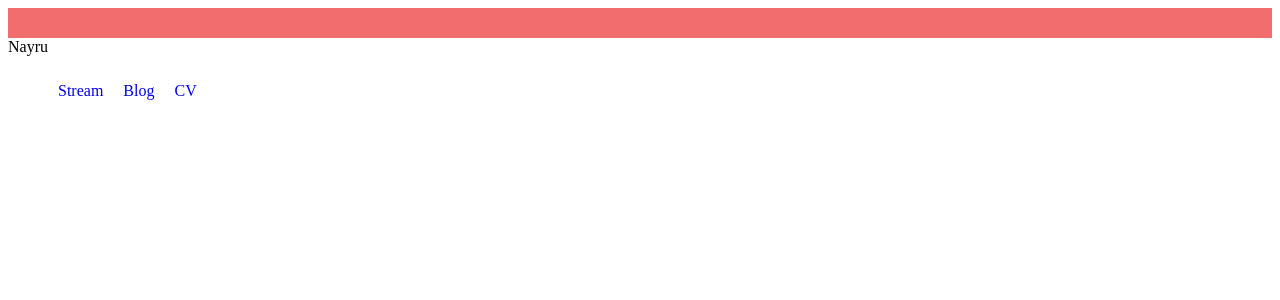
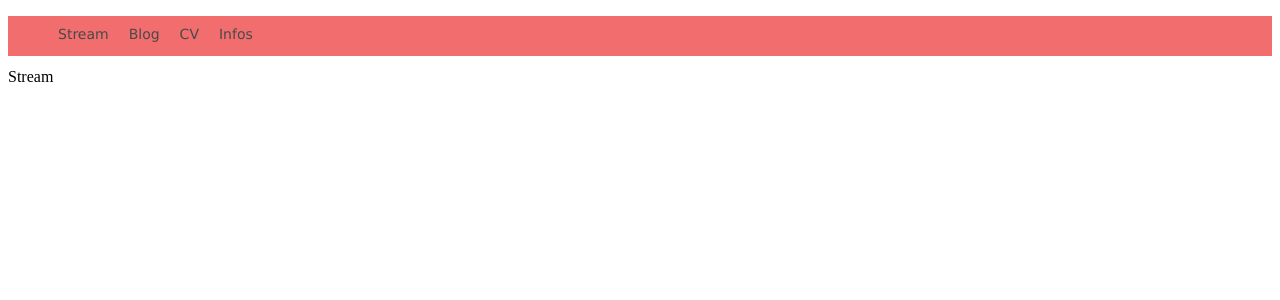
Before and after one commit to klervicn/klervicn-blog-resume, a Next.js app: page / in a window 1280 px wide. Shown: the top 300 px of the page. Built offline with nearby package versions, Linux system fonts and the light colour scheme.

Commit message:
Add tab navigation - Modify the resume to fit in the tab - Try to implement hover style on tab's name

```diff
--- a/components/AnchorPanel.js
+++ b/components/AnchorPanel.js
@@ -34,7 +34,8 @@ export default ({ language }) => (
       right: '10px',
       position: 'sticky',
       position: 'fixed',
-      fontFamily: 'Verdana'
+      fontFamily: 'Verdana',
+      marginTop: 50
     }}
   >
     <div
--- a/components/Pane.js
+++ b/components/Pane.js
@@ -1,28 +1,49 @@
 import React from 'react';
+import { labelColor } from '../styles/colors';
+import { titlesColor } from '../styles/colors';
 
 //Each individual tab
 
 export default class Pane extends React.PureComponent {
   constructor() {
     super();
+
+    this.state = { hover: false };
+    this.handleClick = this.handleClick.bind(this);
   }
 
   handleClick(e) {
     e.preventDefault();
-    //Ajouter la méthode au dessus
+    this.props.handleClick();
+  }
+  toggleHover() {
+    this.setState({ hover: !this.state.hover });
   }
 
   render() {
+    var linkStyle;
+    if (this.state.hover) {
+      linkStyle = { color: titlesColor };
+    } else {
+      linkStyle = { color: labelColor };
+    }
     return (
       <li style={{ display: 'inline-block' }}>
         <a
-          style={{
-            display: 'inline-block',
-            textDecoration: 'none',
-            padding: '10px'
-          }}
+          style={Object.assign(
+            {
+              display: 'inline-block',
+              textDecoration: 'none',
+              padding: '10px',
+              fontFamily: 'Verdana',
+              fontSize: 14
+            },
+            linkStyle
+          )}
           href={this.props.url}
           onClick={this.handleClick}
+          onMouseEnter={this.toggleHover}
+          onMouseLeave={this.toggleHover}
         >
           {this.props.name}
         </a>
--- /dev/null
+++ b/components/PaneContent.js
@@ -0,0 +1,31 @@
+import React from 'react';
+import Resume from '../pages/resume';
+
+export default ({ currentTab }) => (
+  <div className="content">
+    {currentTab === 1
+      ? <div>
+          <p>Stream</p>
+        </div>
+      : null}
+
+    {currentTab === 2
+      ? <div>
+          <p>Blog</p>
+        </div>
+      : null}
+
+    {currentTab === 3
+      ? <div>
+          <Resume />
+        </div>
+      : null}
+
+    {currentTab === 4
+      ? <div>
+          <p>Infos</p>
+        </div>
+      : null}
+
+  </div>
+);
--- a/components/Tabs.js
+++ b/components/Tabs.js
@@ -1,21 +1,41 @@
 import React from 'react';
 import Pane from '../components/Pane';
 
-const tabList = [
-  { id: 1, name: 'Stream', url: '/stream' },
-  { id: 2, name: 'Blog', url: '/blog' },
-  { id: 2, name: 'CV', url: '/resume' }
-];
+//             handleClick={this.handleClick}
 
 //Hold the tab navigation
+// Demander à Elie l'explication de cette histoire de bind là
 
-export default () => (
-  <nav>
-    <ul>
-      {tabList.map(function(tab) {
-        return <Pane url={tab.url} name={tab.name} />;
-      })}
+export default class Tabs extends React.PureComponent {
+  constructor() {
+    super();
 
-    </ul>
-  </nav>
-);
+    this.handleClick = this.handleClick.bind(this);
+  }
+
+  handleClick(tab) {
+    this.props.changeTab(tab);
+  }
+
+  render() {
+    return (
+      <nav>
+        <ul>
+          {this.props.tabList.map(
+            function(tab) {
+              return (
+                <Pane
+                  key={tab.id}
+                  url={tab.url}
+                  name={tab.name}
+                  handleClick={this.handleClick.bind(this, tab)}
+                  isCurrent={this.props.currentTab === tab.id}
+                />
+              );
+            }.bind(this)
+          )}
+        </ul>
+      </nav>
+    );
+  }
+}
--- a/pages/index.js
+++ b/pages/index.js
@@ -1,6 +1,14 @@
 import React from 'react';
 import Head from 'next/head';
 import Tabs from '../components/Tabs';
+import PaneContent from '../components/PaneContent';
+
+const tabList = [
+  { id: 1, name: 'Stream', url: '/stream' },
+  { id: 2, name: 'Blog', url: '/blog' },
+  { id: 3, name: 'CV', url: '/resume' },
+  { id: 4, name: 'Infos', url: '/infos' }
+];
 
 /* TopBorder = Couleur thème (il est temps de se bouger le cul et d'aller choper la vraie couleur)
   Header = Le titre, Nayru ? + RS ?
@@ -11,7 +19,23 @@ import Tabs from '../components/Tabs';
 
  */
 
-export default () => (
+export default class Main extends React.PureComponent {
+  constructor() {
+    super();
+
+    this.state = {
+      currentTab: 1
+    };
+
+    this.changeTab = this.changeTab.bind(this);
+  }
+
+  changeTab(tab) {
+    this.setState({ currentTab: tab.id });
+  }
+
+  render() {
+    return (
       <div>
         <Head>
           <title>Nayru</title>
@@ -20,14 +44,18 @@ export default () => (
           className="TopBorder"
           style={{
             backgroundColor: '#f26d6d',
-        height: 30,
+            height: 40,
             margin: '0 auto'
           }}
+        >
+          <Tabs
+            currentTab={this.state.currentTab}
+            tabList={tabList}
+            changeTab={this.changeTab}
           />
-    <div className="Header">
-      Nayru
+          <PaneContent currentTab={this.state.currentTab} />
         </div>
-    <div className="TabMenu" />
-    <Tabs />
       </div>
     );
+  }
+}
```
Lines whose indentation alone changed are shown as unchanged.
